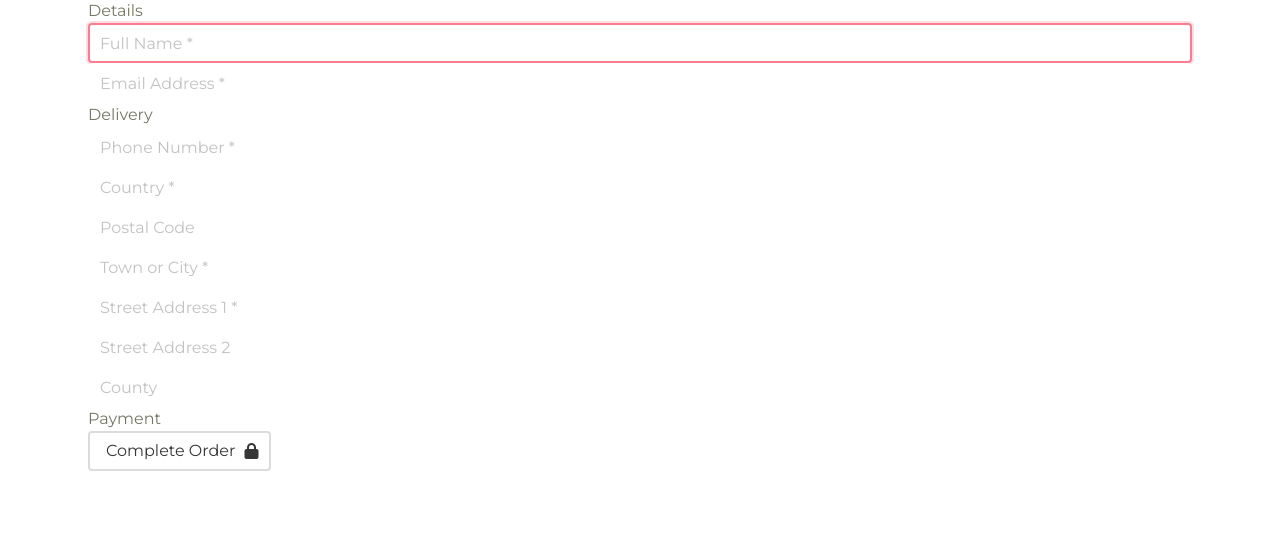
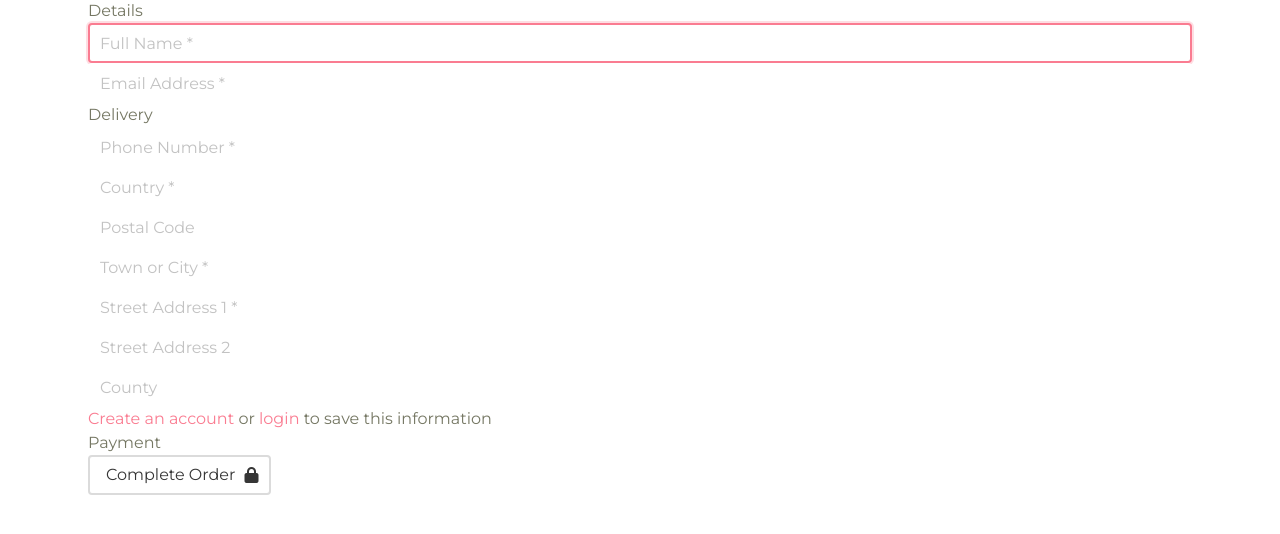
Before and after one commit to wrengit/FPVision, a Django app: template checkout/templates/checkout/checkout.html in a window 1280 px wide. Shown: the part 125-659 px from the top of the page. Run offline with Django 3.2, Linux system fonts and the light colour scheme; the template is opened without the code that fills it: values that come from a table or form of the project are taken from there, others are empty; some libraries are stand-ins or nearby versions.

Commit message:
fix fetch in stripe_elements and add checkbox for 'save-info'

```diff
--- a/checkout/static/checkout/js/stripe_elements.js
+++ b/checkout/static/checkout/js/stripe_elements.js
@@ -29,27 +29,25 @@ form.addEventListener("submit", e => {
         "disabled": true
     })
     paymentButton.setAttribute("disabled", "")
-    let saveInfo = Boolean(saveInfoCheck.getAttribute("checked"))
-    let csrfToken = Cookies.get('csrftoken')
-    let postData = {
-        "csrfmiddlewaretoken": csrfToken,
-        "client_secret": clientSecret,
-        "save_info": saveInfo,
-    }
-    let url = "/checkout/cache_checkout_data/"
+    let saveInfo = Boolean(saveInfoCheck.checked)
+    let csrfToken = csrfTokenInput[0].value
+    let postData = new FormData()
+    postData.append("csrfmiddlewaretoken", csrfToken)
+    postData.append("client_secret", clientSecret)
+    postData.append("save_info", saveInfo)
+    let url = "cache_checkout_data/"
 
     fetch(url, {
         method: "POST",
         credentials: "same-origin",
-        body: JSON.stringify(postData),
+        body: postData,
         headers: {
             "X-CSRFToken": csrfToken
         }
     }).then(response => {
         if (!response.ok) {
-            location.reload()
+            console.log(response)
         }
-        console.log(body)
     }).then(() => {
         stripe.confirmCardPayment(clientSecret, {
             payment_method: {
--- a/checkout/templates/checkout/checkout.html
+++ b/checkout/templates/checkout/checkout.html
@@ -28,6 +28,17 @@
           {{order_form.address_2 | add_class:"input"}}
           {{order_form.county | add_class:"input"}}
         </fieldset>
+        {% if user.is_authenticated %}
+          <label class="checkbox" for="id-save-info">
+            <input type="checkbox" id="id-save-info" name="save-info">Save this delivery information to my profile
+          </label>
+
+        {% else %}
+          <label class="form-check-label" for="id-save-info">
+              <a class="text-info" href="{% url 'account_signup' %}">Create an account</a> or
+              <a class="text-info" href="{% url 'account_login' %}">login</a> to save this information
+          </label>
+				{% endif %}
         <fieldset>
           <legend>Payment</legend>
           <div id="card-element"></div>
```
